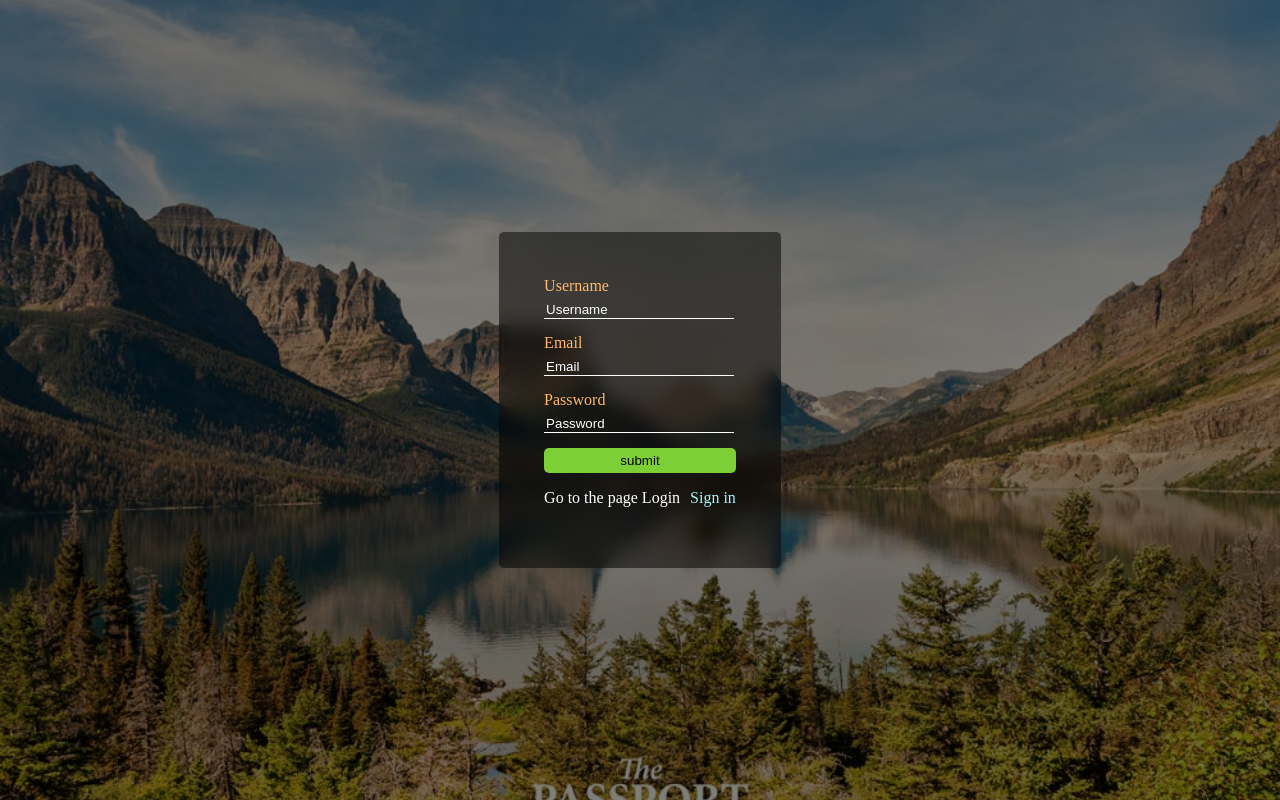
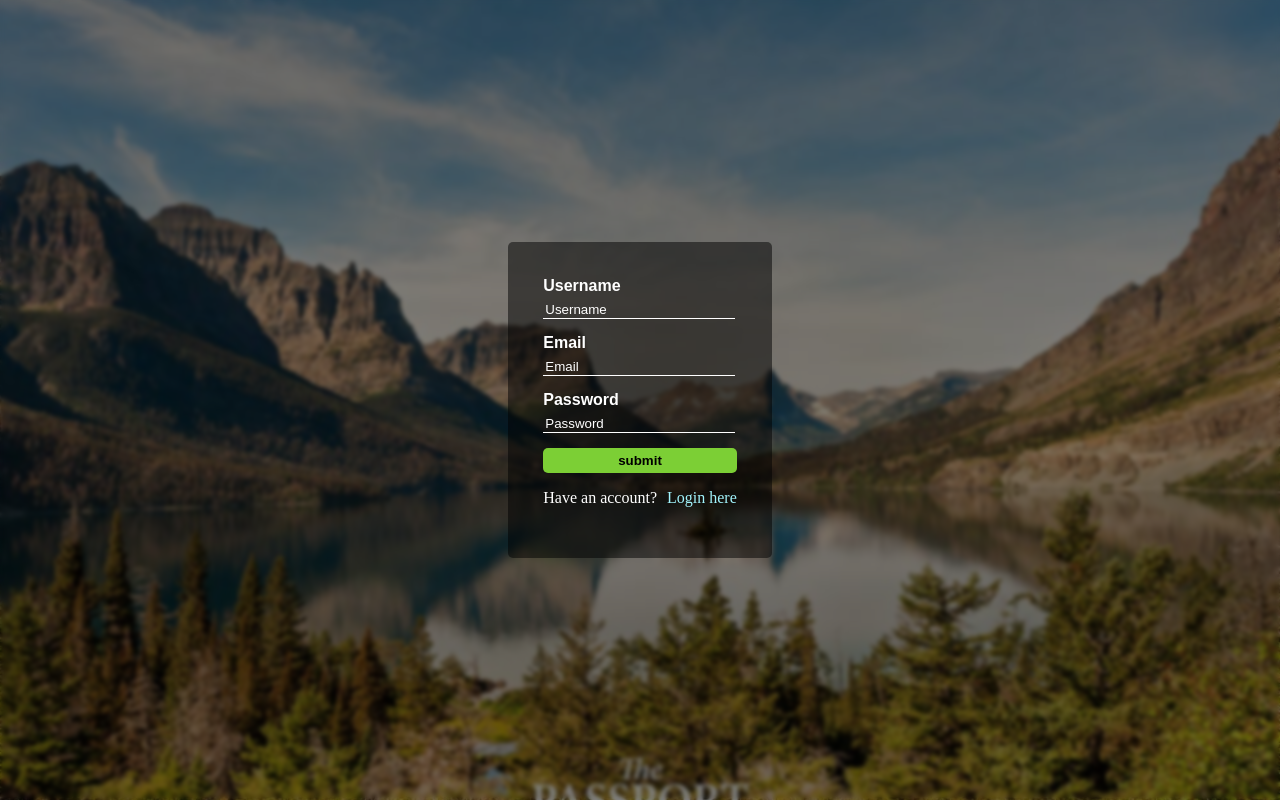
Before and after one commit to mosessaewang/Register-system, a PHP site: page /register.php in a window 1280 px wide. Run offline with PHP 8.4, Linux system fonts and the light colour scheme.

Commit message:
Update login and register pages, switch to style_r.css

```diff
--- a/login.php
+++ b/login.php
@@ -7,7 +7,7 @@
 <head>
     <meta charset="UTF-8">
     <meta name="viewport" content="width=device-width, initial-scale=1.0">
-    <link rel="stylesheet" href="style_t.css">
+    <link rel="stylesheet" href="style_r.css">
     <title>Document</title>
 </head>
 <body>
--- a/register.php
+++ b/register.php
@@ -7,7 +7,7 @@
 <head>
     <meta charset="UTF-8">
     <meta name="viewport" content="width=device-width, initial-scale=1.0">
-    <link rel="stylesheet" href="style_t.css">
+    <link rel="stylesheet" href="style_r.css">
     <title>Document</title>
 </head>
 <body>
@@ -29,7 +29,7 @@
                     <div class="btn">
                         <button type="submit">submit</button>
                     </div>
-                    <p class="pa">Go to the page Login<a href="login.php">Sign in</a></p>
+                    <p class="pa">Have an account?<a href="login.php">Login here</a></p>
             </div>
         </form>
     </div>
--- a/style_t.css
+++ b/style_r.css
@@ -1,6 +1,7 @@
 body{
     margin: 0;
     background-image: linear-gradient(to top, rgba(0, 0, 0, 0.5)50%, rgba(0, 0, 0, 0.5)50%), url(3.jpg);
+    backdrop-filter: blur(2px);
     background-size: cover;
     background-position: center;
     background-repeat: no-repeat;
@@ -10,7 +11,7 @@ body{
     height: 100vh;
 }
 .card{
-    padding: 45px;
+    padding: 35px;
     background: rgba(0, 0, 0, 0.5);
     backdrop-filter: blur(10px);
     border-radius: 5px;
@@ -21,7 +22,9 @@ body{
 .group label{
     display: block;
     margin-bottom: 5px;
-    color: #FFB86A;
+    color: #fff;
+    font-family: Arial;
+    font-weight: bold;
 }
 .group input{
     width: 97%;
@@ -31,6 +34,7 @@ body{
     border-left: none;
     transition: all 0.3s ease;
     background: transparent;
+    font-family: Arial;
     border-bottom: 1px solid #fff;
     color: #fff;
 }
@@ -50,10 +54,12 @@ body{
     border: none;
     border-radius: 5px;
     transition: all 0.4s ease;
+    font-weight: bold;
 }
 
 .btn button:hover{
     background-color: #31C950;
+    color: #fff;
 }
 
 .pa{
@@ -93,7 +99,7 @@ body{
 h5{
     margin: 0;
     color: #fff;
-    padding-bottom: 15px;
+    padding-bottom: 20px;
 }
 .h{
     align-items: center;
```
